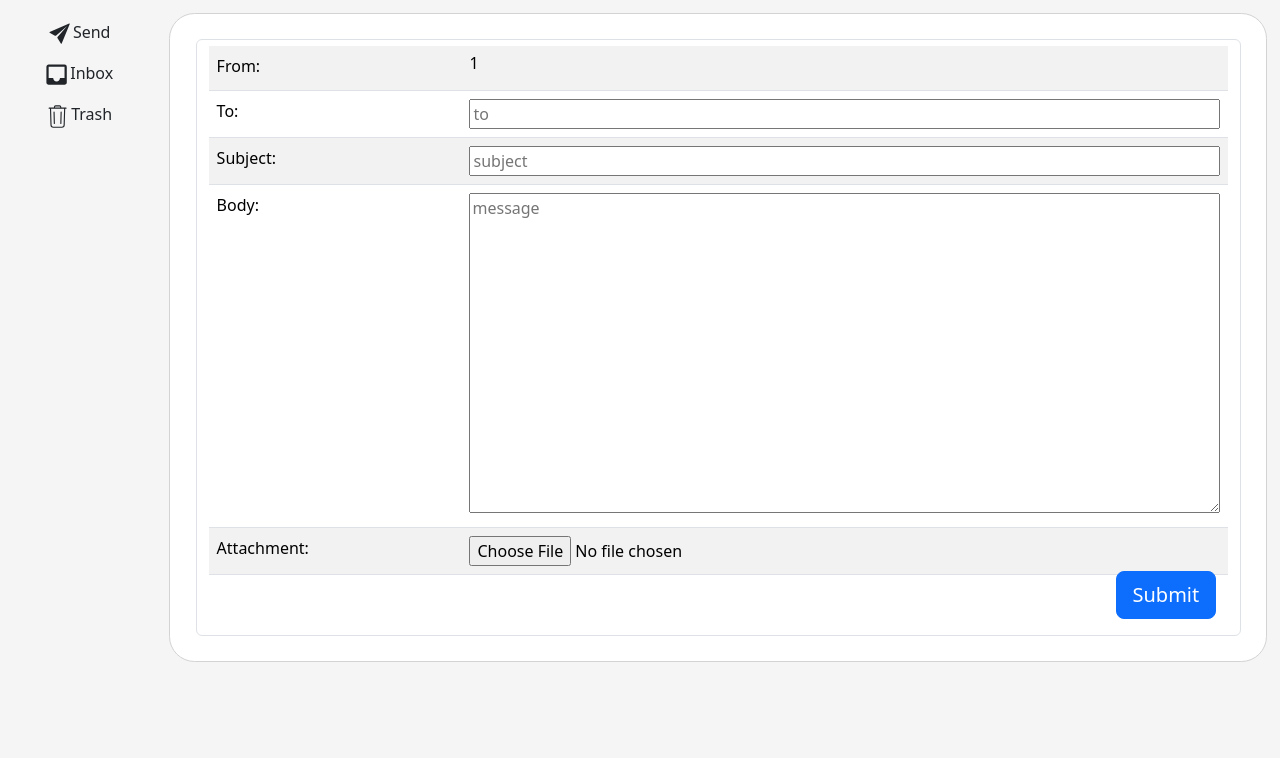
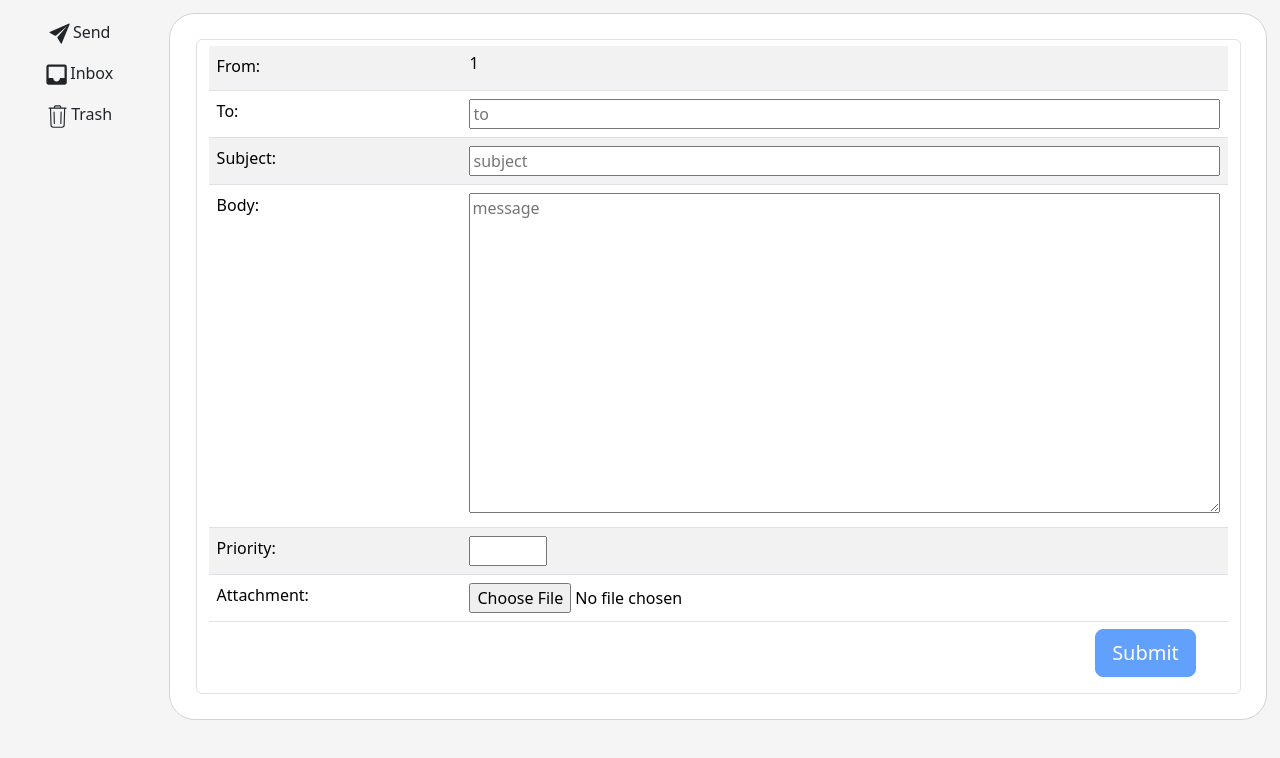
Before and after one commit to Ziad-Sallam/MailingApplication, a React (Vite) app: page /1/send in a window 1280 px wide. Shown: the top 758 px of the page. Built offline with nearby package versions, Linux system fonts and the light colour scheme.

Commit message:
addPrioritytofront

```diff
--- a/src/Components/MailBox.jsx
+++ b/src/Components/MailBox.jsx
@@ -11,6 +11,7 @@ function MailBox() {
     const [to, setTo] = useState('');
     const [body, setBody] = useState('');
     const [subject, setSubject] = useState('');
+    const [priority, setPriority] = useState(2);
 
     function handleEntryChange(e) {
         const { id, value } = e.target;
@@ -20,6 +21,8 @@ function MailBox() {
             setSubject(value);
         } else if (id === 'body') {
             setBody(value);
+        } else if(id === 'pri'){
+            setPriority(value);
         }
     }
 
@@ -33,7 +36,7 @@ function MailBox() {
             receivers: to.split(' '),
             subject: subject,
             body: body,
-            priority: 2,
+            priority: priority,
         };
 
         console.log(param.receiver);
@@ -92,6 +95,10 @@ function MailBox() {
                         </td>
                     </tr>
                     <tr>
+                        <td><label htmlFor="priority">Priority: </label></td>
+                        <td><input id= "pri" className="input input-number" type="number" min="0" max="5" onChange={handleEntryChange}/></td>
+                    </tr>
+                    <tr>
                         <td><label htmlFor="attachment">Attachment: </label></td>
                         <td><input className="input input-file" type="file" /></td>
                     </tr>
@@ -99,8 +106,9 @@ function MailBox() {
                 </table>
                 <button
                     className="btn btn-primary btn-lg btn-block position-relative"
-                    style={{ marginLeft: '89%', marginRight: '20px', marginTop: '-20px', marginBottom: '10px' }}
+                    style={{ marginLeft: '87%', marginRight: '20px', marginTop: '-9px', marginBottom: '10px' }}
                     type="submit"
+                    disabled={!to.trim() || !body.trim() || !subject.trim()}
                 >
                     Submit
                 </button>
```
